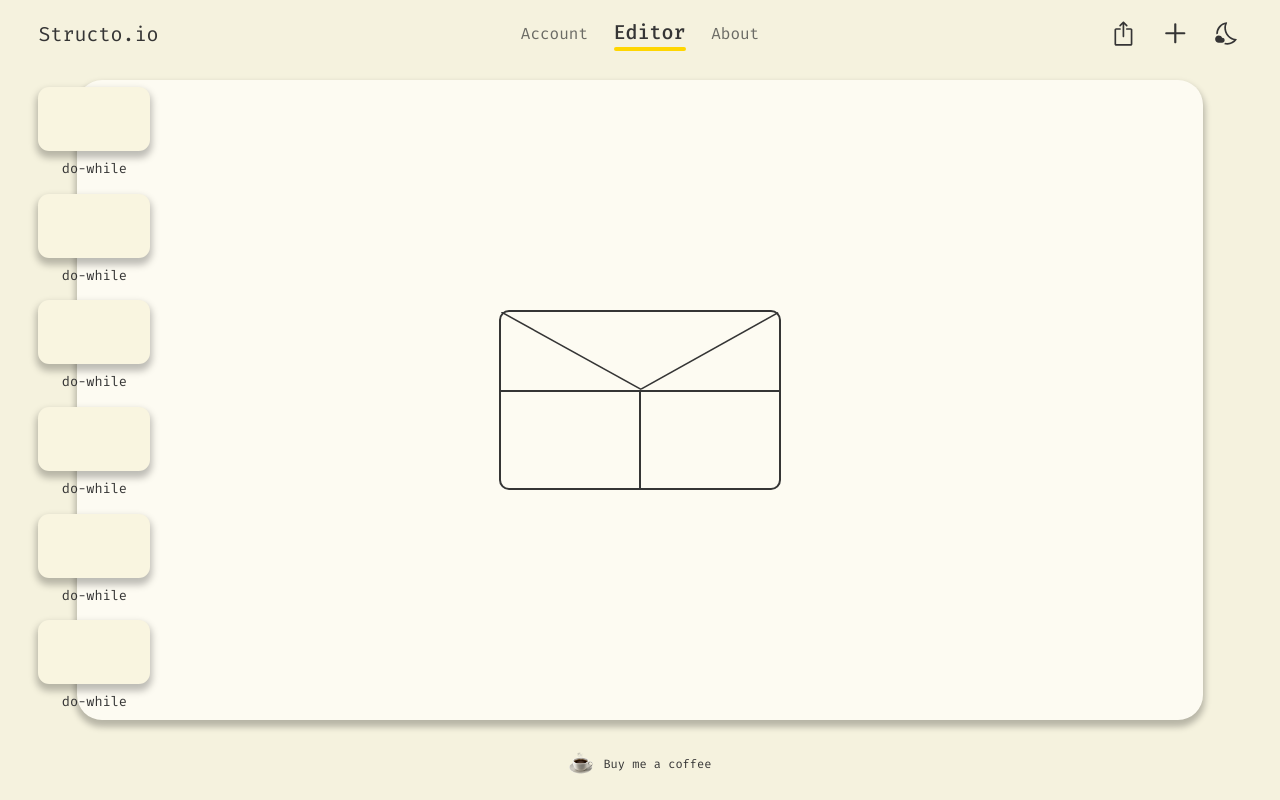
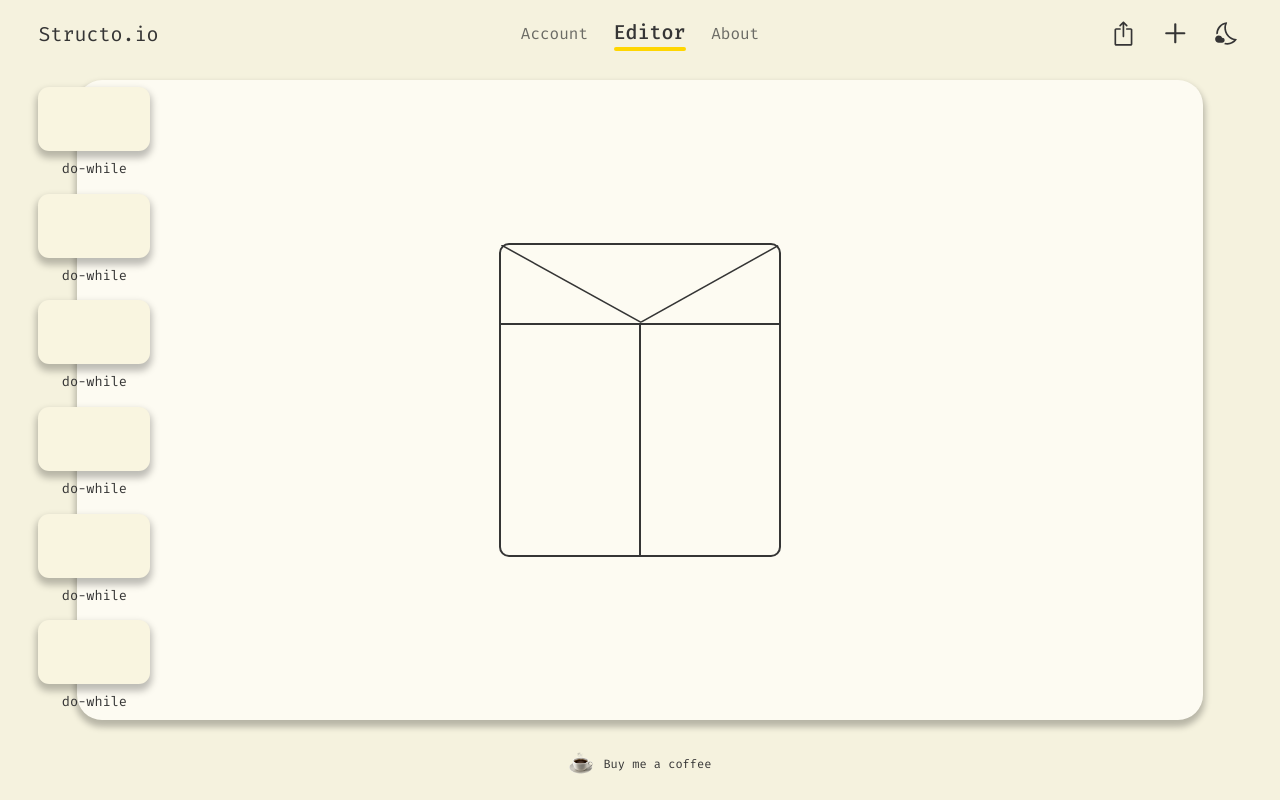
Before and after one commit to JULO01/structo.io, a Vue app in the folder structo-io-app/: page / in a window 1280 px wide. Built offline with nearby package versions, Linux system fonts and the light colour scheme.

Commit message:
refactor: using global vars for min-width & height

```diff
--- a/structo-io-app/src/components/CanvasItemDoWhile.vue
+++ b/structo-io-app/src/components/CanvasItemDoWhile.vue
@@ -28,8 +28,8 @@ html:not(.dark) .item-childzone:hover {
 }
 .item-container {
   border-radius: 10px;
-  min-height: 18vh;
-  min-width: 22vw;
+  min-height: var(--min-height-editor-item);
+  min-width: var(--min-width-editor-item);
   height: fit-content;
   width: fit-content;
   display: flex;
@@ -42,7 +42,7 @@ html:not(.dark) .item-childzone:hover {
   margin-top: -2px;
   margin-right: -2px;
   height: fit-content;
-  min-height: 80%;
+  min-height: var(--min-height-editor-item-childzone);
   align-self: flex-end;
   width: fit-content;
   min-width: 90%;
@@ -51,7 +51,7 @@ html:not(.dark) .item-childzone:hover {
   border-radius: 10px;
 }
 .item-argument {
-  min-height: 2rem;
+  min-height: var(--min-height-editor-argument);
   height: fit-content;
 }
 .example-child {
--- a/structo-io-app/src/components/CanvasItemIfElse.vue
+++ b/structo-io-app/src/components/CanvasItemIfElse.vue
@@ -48,7 +48,7 @@ html.dark .item-childzone:hover {
 }
 .item-argument-container {
   height: fit-content;
-  min-height: 5rem;
+  min-height: var(--min-height-editor-argument);
   position: relative;
 
   display: flex;
@@ -67,18 +67,18 @@ html.dark .item-argument-container {
 }
 .item-argument {
   min-height: 2rem;
-  background-color: blue;
   height: fit-content;
 }
 .item-argument-if-display {
-  width: 50%;
+  width: 60%;
 }
 .item-argument-else-display {
+  width: 40%;
 }
 .item-container {
   border-radius: 10px;
-  min-height: 18vh;
-  min-width: 22vw;
+  min-height: var(--min-height-editor-item);
+  min-width: var(--min-width-editor-item);
   height: fit-content;
   width: fit-content;
 
@@ -86,7 +86,8 @@ html.dark .item-argument-container {
   flex-direction: column;
 }
 .item-childzone-container {
-  min-height: 6rem;
+  min-height: var(--min-height-editor-childzone) jG;
+  min-height: inherit;
   height: fit-content;
   display: flex;
   justify-content: center;
--- a/structo-io-app/src/components/CanvasItemWhileDo.vue
+++ b/structo-io-app/src/components/CanvasItemWhileDo.vue
@@ -10,8 +10,8 @@
 <style scoped>
 .item-container {
   border-radius: 10px;
-  min-height: 10vh;
-  min-width: 15vw;
+  min-height: var(--min-height-editor-item);
+  min-width: var(--min-width-editor-item);
   height: fit-content;
   width: fit-content;
 
@@ -44,21 +44,22 @@ html:not(.dark) .item-childzone:hover {
   margin-bottom: -2px;
   margin-right: -2px;
   height: fit-content;
-  min-height: 80%;
+  min-height: var(--min-gtheight-editor-item-childzone);
   align-self: flex-end;
   width: fit-content;
   min-width: 80%;
   margin-left: 2rem;
+  margin-top: auto;
 
   border-radius: 10px;
 }
 .item-argument {
-  min-height: 2rem;
+  min-height: var(--min-height-editor-argument);
   height: fit-content;
 }
 .example-child {
-  width: 60rem;
-  height: 30rem;
+  width: 10rem;
+  height: 3rem;
   border: 1px solid cyan;
 }
 </style>
--- a/structo-io-app/src/styles/globals.css
+++ b/structo-io-app/src/styles/globals.css
@@ -16,6 +16,10 @@
 
   /* sizes for padding/ margin */
   --padding-horizontal: clamp(1rem, 3vw, 3rem);
+  --min-width-editor-item: clamp(6rem, 22vw, 20rem);
+  --min-height-editor-item: clamp(5rem, 18vw, 20rem);
+  --min-height-editor-argument: clamp(2rem, 13vw, 5rem);
+  --min-height-editor-childzone: clamp(2rem, 14vw, 6rem);
   --size-100: 0.5rem;
   --size-200: 1rem;
   --size-300: 1.5rem;
```
